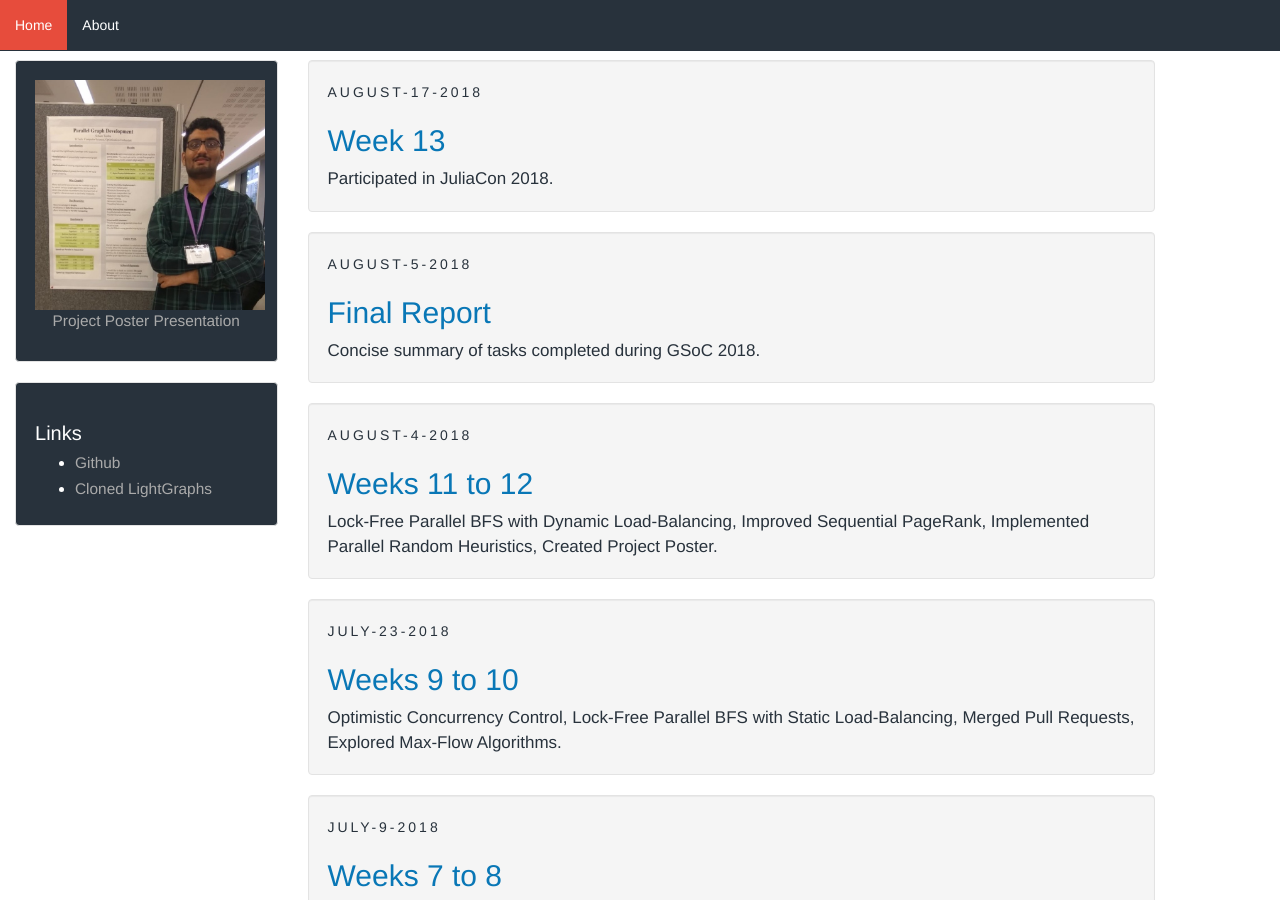
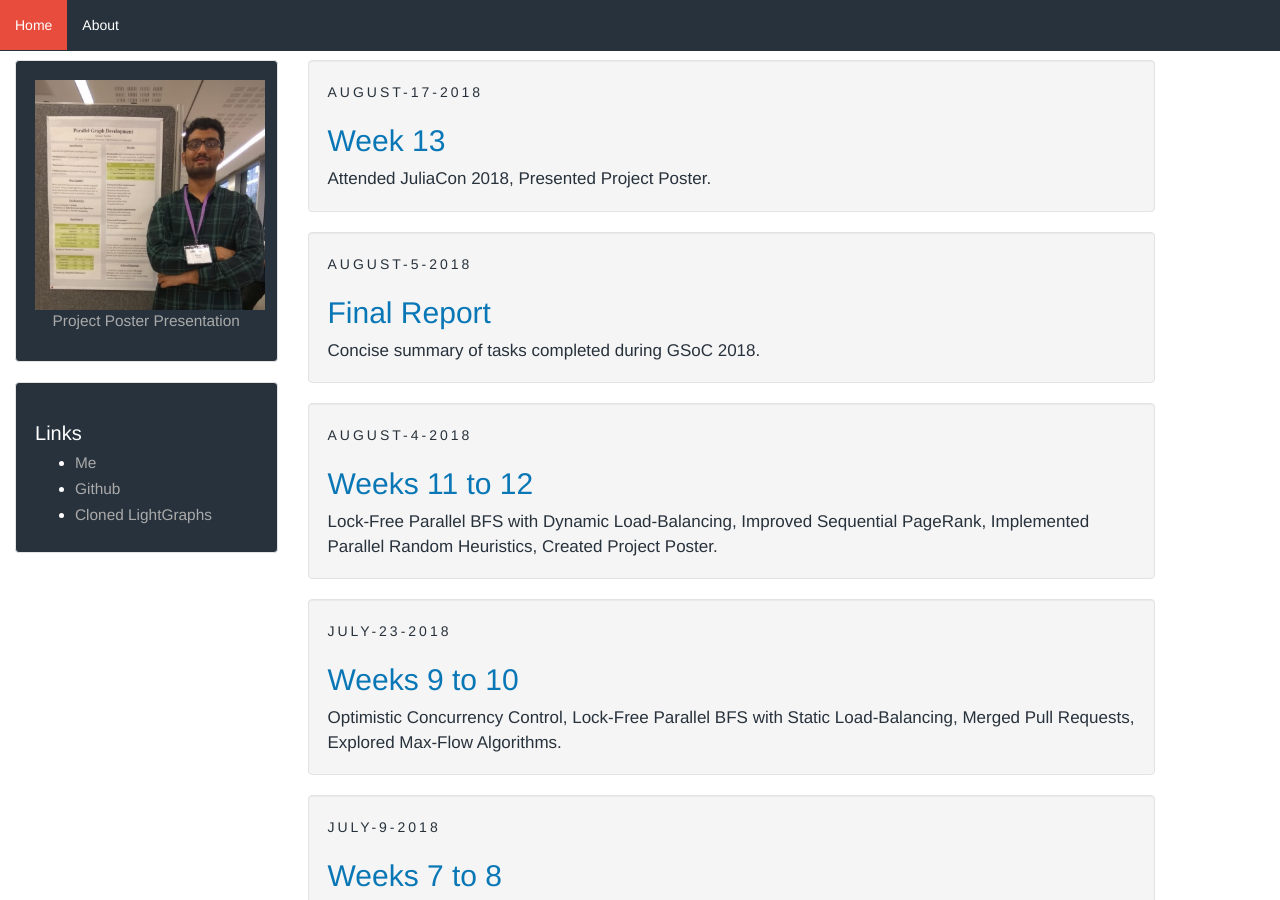
Before and after one commit to SohamTamba/GSoC, a Jekyll site: the page built from index.html, in a window 1280 px wide and 900 px high. Built offline with Jekyll 4.4.1, drawn with Linux system fonts in a browser that asks for light colours; the list of posts is cut into pages by our own code.

Commit message:
Personal Website

```diff
--- a/_data/links.yml
+++ b/_data/links.yml
@@ -1,3 +1,6 @@
+- url: "https://sohamtamba.github.io"
+  title: "Me"
+
 - url: "https://github.com/SohamTamba"
   title: "Github"
 
--- a/_posts/2018-08-17-week-13.markdown
+++ b/_posts/2018-08-17-week-13.markdown
@@ -4,7 +4,7 @@ title:  "Week 13"
 date:   2018-08-17 14:10:51 +0530
 categories: GSoC
 tags: JuliaCon-2018
-description: Participated in JuliaCon 2018.
+description: Attended JuliaCon 2018, Presented Project Poster.
 ---
 
 The coding period ends on 6<sup>th</sup> August. Julia's GSoC students were invited to attend **JuliaCon 2018**. **The Julia Project** and **NUMFocus** sponsored our attendance. I was provided with **$1600** to cover my expenses and a free **JuliaCon ticket**.
--- a/about.html
+++ b/about.html
@@ -15,8 +15,4 @@ layout: default
     </p>
 </div>
 
-<div class="well">
-    <h1>Me</h1>
-    <p>My name is Soham Tamba. I will graduate from National Institute of Technolgy (Goa, India) in 2018 with a B.Tech degree in Computer Science and Engineering. I have spent a large amount of my time in the undergrad program studying algorithms and optimisation. Most of my experience in coding resides in <a href="https://www.hackerrank.com/profile/Soham_Tamba">competitive coding</a>. I am aspiring to be a researcher that develops the theory behind efficient solutions to problems of significance in computer science. I chose to participate in GSoC to obtain some practical experience in a High Performance Computing project.
-    </p>
 </div>
```
